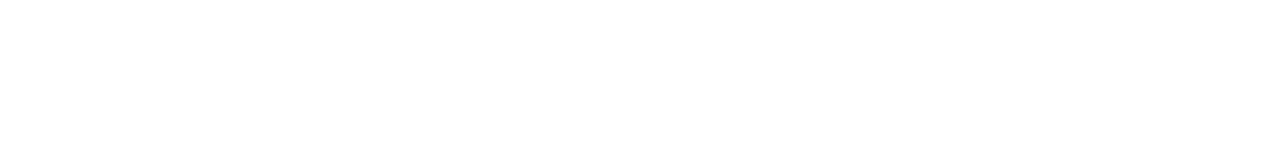
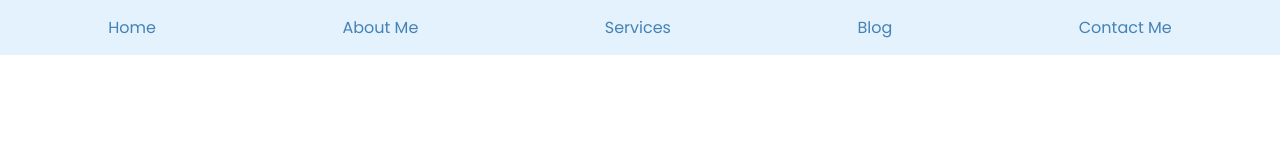
Before and after one commit to webhero-nur/developer-portfolio, a plain HTML site: page index.html in a window 1280 px wide. Drawn offline with Linux system fonts and the light colour scheme.

Commit message:
navbar Added

```diff
--- a/css/style.css
+++ /dev/null
@@ -1,7 +0,0 @@
-@import url('https://fonts.googleapis.com/css2?family=Poppins&display=swap');
-
-* {
-    margin: 0;
-    padding: 0;
-    font-family: 'Poppins', sans-serif;
-}
--- /dev/null
+++ b/css/utility.css
@@ -0,0 +1,31 @@
+@import url('https://fonts.googleapis.com/css2?family=Poppins&display=swap');
+
+* {
+    margin: 0;
+    padding: 0;
+    font-family: 'Poppins', sans-serif;
+}
+
+.navbar {
+    background-color: #e3f2fd;
+}
+
+.nav-ul {
+    display: flex;
+    justify-content: space-around;
+    padding: 15px;
+}
+
+.nav-list {
+    list-style: none;
+}
+
+.anchor-tag {
+    text-decoration: none;
+    color: steelblue;
+}
+
+.anchor-tag:hover {
+    font-weight: 700;
+    color: blue;
+}
--- a/index.html
+++ b/index.html
@@ -6,12 +6,20 @@
     <meta http-equiv="X-UA-Compatible" content="IE=edge">
     <meta name="viewport" content="width=device-width, initial-scale=1.0">
     <title>Portfolio</title>
-    <link rel="stylesheet" href="css/style.css">
+    <link rel="stylesheet" href="css/utility.css">
 </head>
 
 <body>
     <header>
-
+        <nav class="navbar">
+            <ul class="nav-ul">
+                <li class="nav-list"><a class="anchor-tag" href="./index.html">Home</a></li>
+                <li class="nav-list"><a class="anchor-tag" href="./about.html">About Me</a></li>
+                <li class="nav-list"><a class="anchor-tag" href="./services.html">Services</a></li>
+                <li class="nav-list"><a class="anchor-tag" href="./blog.html">Blog</a></li>
+                <li class="nav-list"><a class="anchor-tag" href="./contact.html">Contact Me</a></li>
+            </ul>
+        </nav>
     </header>
     <main>
 
```
